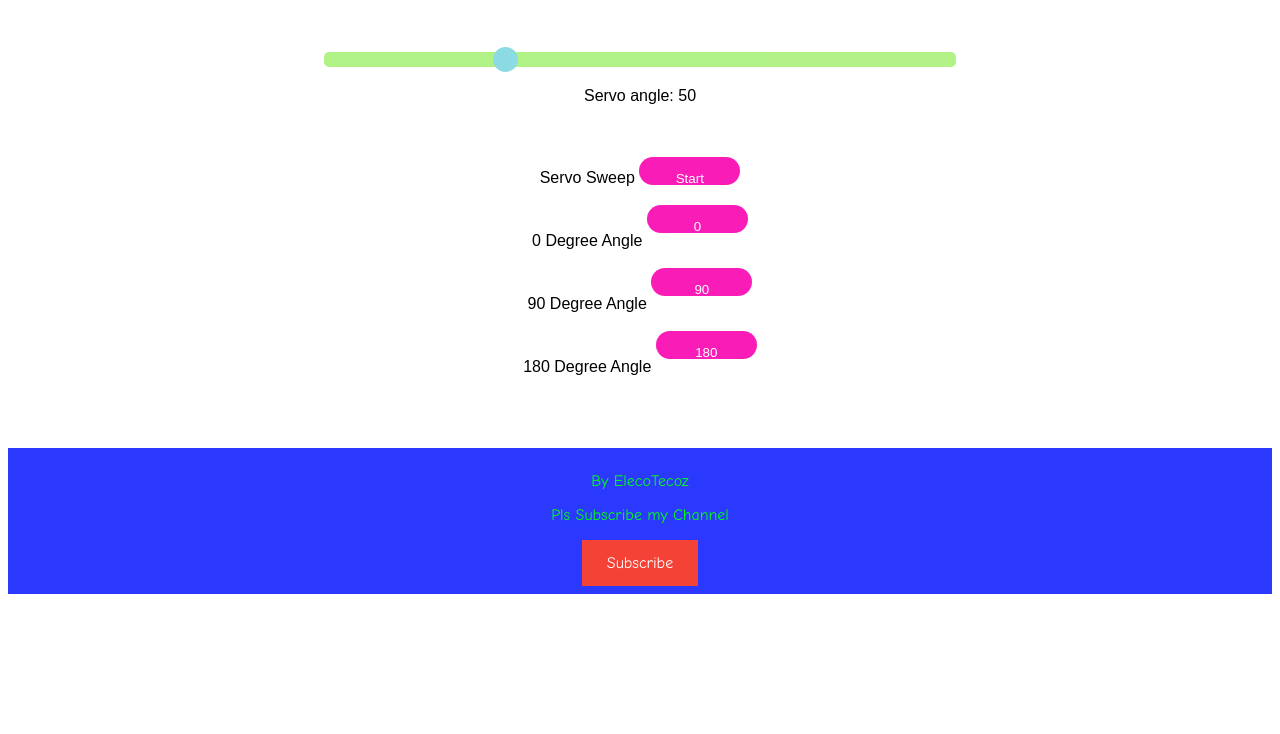
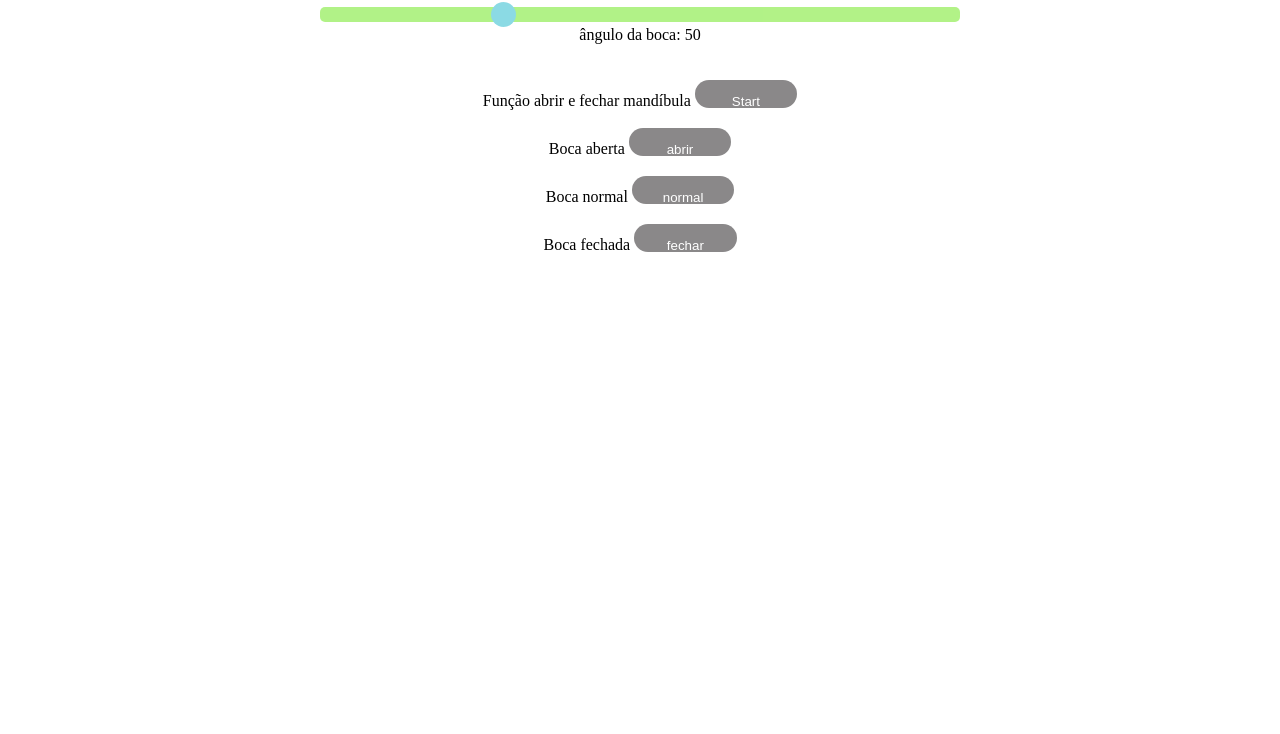
Before and after one commit to HenriqueBaetaLeite/skull-controller, a plain HTML site: page pageIndex.html in a window 1280 px wide. Shown: the part 66-800 px from the top of the page. Drawn offline with Linux system fonts and the light colour scheme.

Commit message:
new branch - feat: change labels and buttons name

```diff
--- a/pageIndex.html
+++ b/pageIndex.html
@@ -1,12 +1,11 @@
 <!DOCTYPE html>
 <html>
   <head>
-    <meta name="viewport" content="width=device-width, initial-scale=1">
+    <meta name="viewport" content="width=device-width, initial-scale=1" />
     <style>
-      html {
-        font-family: Arial;
-        display: inline-block;
-        margin: 0px auto;
+      * {
+        box-sizing: border-box;
+        margin: 0;
         text-align: center;
       }
 
@@ -22,13 +21,12 @@
         background: rgb(102, 230, 17);
         outline: none;
         opacity: 0.5;
-        -webkit-transition: .2s;
-        transition: opacity .2s;
+        -webkit-transition: 0.2s;
+        transition: opacity 0.2s;
       }
 
       .slider:hover {
         opacity: 2;
-
       }
 
       .slider::-webkit-slider-thumb {
@@ -45,85 +43,69 @@
         width: 25px;
         height: 25px;
         border-radius: 50%;
-        background: #4CAF50;
+        background: #4caf50;
         cursor: pointer;
       }
 
       /* Style the botton start stop */
-   .btn{
+      .btn {
         position: relative;
-      border-radius: 15px 15px 15px 15px;
+        border-radius: 15px;
         width: 8%;
         height: 25px;
         border: none;
         outline: none;
         cursor: pointer;
-      background: #fa1cb7;
+        background: #bdbdbd;
         color: rgb(255, 255, 255);
-      background-color: #fa1cb7;
+        background-color: #8a8889;
         color: white;
         padding: 14px 25px;
         text-align: center;
         text-decoration: none;
         display: inline-block;
       }
-
-   a:link, a:visited {
-  background-color: #f44336;
-  color: white;
-  padding: 14px 25px;
-  text-align: center;
-  text-decoration: none;
-  display: inline-block;
-}
-
-a:hover, a:active {
-  background-color: red;
-}
-
-        /* Style the footer */
-   footer {
-      background-color: rgb(43, 57, 255);
-      padding: 8px;
-      text-align: center;
-      color: rgb(0, 255, 21);
-      font-family: Comic Sans MS;
-   }
-
     </style>
   </head>
 
   <body>
     <h1>The Skull Controller</h1>
-    <br><br>
+    <br /><br />
     <div class="slidecontainer">
-      <input type="range" min="0" max="180" value="50" class="slider" id="range-slider">
-      <p>Servo angle: <span id="demo"></span></p>
-       <br><br>
-      <label> Servo Sweep </label>
+      <input
+        type="range"
+        min="0"
+        max="180"
+        value="50"
+        class="slider"
+        id="range-slider"
+      />
+      <p>ângulo da boca: <span id="range-value"></span></p>
+      <br /><br />
+      <label>Função abrir e fechar mandíbula</label>
       <button type="button" onclick="sendData(1)" class="btn">Start</button>
-        <br><br>
-        <label> 0 Degree Angle </label>
-        <button type="button" onclick="sendData(2)" class="btn">0 Degree</button>
-         <br><br>
-        <label> 90 Degree Angle </label>
-        <button type="button" onclick="sendData(3)" class="btn">90 Degree</button>
-        <br><br>
-        <label> 180 Degree Angle </label>
-        <button type="button" onclick="sendData(4)" class="btn">180 Degree</button>
-
+      <br /><br />
+      <label>Boca aberta</label>
+      <button type="button" onclick="sendData(2)" class="btn">abrir</button>
+      <br /><br />
+      <label>Boca normal</label>
+      <button type="button" onclick="sendData(3)" class="btn">normal</button>
+      <br /><br />
+      <label>Boca fechada</label>
+      <button type="button" onclick="sendData(4)" class="btn">
+        fechar
+      </button>
     </div>
 
     <script>
-     function sendRangeData(pos) {
+      function sendRangeData(position) {
         const xhttp = new XMLHttpRequest();
         xhttp.onreadystatechange = function () {
           if (this.readyState == 4 && this.status == 200) {
             console.log("Resp from server: ", this.responseText);
           }
         };
-        xhttp.open("GET", "setPOS?servoPOS=" + pos, true);
-        console.log(xhttp);
+        xhttp.open("GET", "setRange?servoRange=" + position, true);
         xhttp.send();
       }
 
@@ -131,12 +113,11 @@ a:hover, a:active {
         const xhttp = new XMLHttpRequest();
         xhttp.onreadystatechange = function () {
           if (this.readyState == 4 && this.status == 200) {
-            console.log("Resp from server: ", this.responseText);
+            console.log("Resp from server: ", this.response);
           }
         };
 
-        xhttp.open("GET", "setSER1?;SERstate1=" + statusServo, true);
-        console.log(xhttp);
+        xhttp.open("GET", "setSER1?;servoState=" + statusServo, true);
         xhttp.send();
       }
 
@@ -148,11 +129,12 @@ a:hover, a:active {
           }
         };
         xhttp.open("put", "readSER1", true);
+        console.log("Quando será q entro aqui??");
         xhttp.send();
       }
 
       const slider = document.getElementById("range-slider");
-      const output = document.getElementById("demo");
+      const output = document.getElementById("range-value");
 
       output.innerHTML = slider.value;
 
@@ -160,19 +142,6 @@ a:hover, a:active {
         output.innerHTML = this.value;
         sendRangeData(output.innerHTML);
       };
-
-
     </script>
-     <br><br><br><br>
-     <footer>
-     <p>
-       By ElecoTecoz</br>
-      </p>
-     <p>Pls Subscribe my Channel</p>
-     <a href="https://www.youtube.com/channel/UCdGUOMS_ufSE8xVxVRf8SGg" target="_blank">Subscribe</a>
-
-    </footer>
-
   </body>
-
 </html>
```
Also changed, not shown: 2 other files. Lines whose indentation alone changed are shown as unchanged.
